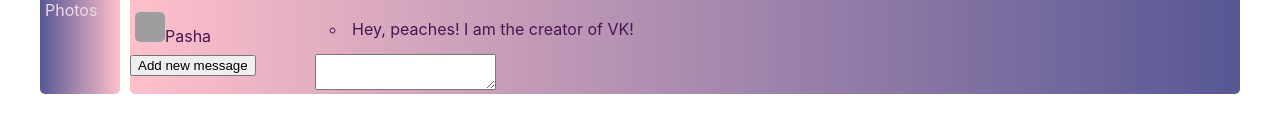
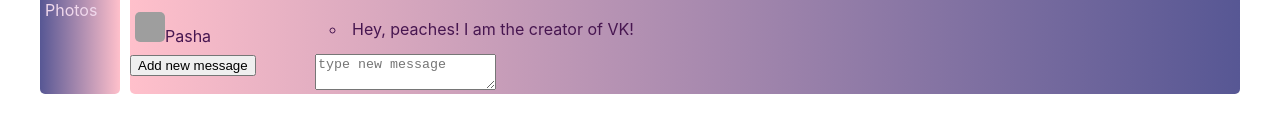
Before and after one commit to Denis-Ukraintsev/first-react-app, a React (Create React App) app: page /Dialogues in a window 1280 px wide. Shown: the part 215-348 px from the top of the page. Built offline with nearby package versions, Linux system fonts and the light colour scheme; grey boxes are pictures that could not be loaded.

Commit message:
Put changes in updateNewPostMessageCreateAction in store.js

```diff
--- a/src/components/Dialogues/Dialogues.jsx
+++ b/src/components/Dialogues/Dialogues.jsx
@@ -38,9 +38,10 @@ const Dialogues = (props) => {
       </div>
       <div>
         <textarea
+          placeholder="type new message"
           onChange={onMessageChange}
           ref={newMessageElement}
-          value={props.newPostText}
+          value={props.newMessage}
         ></textarea>
       </div>
     </DialoguesContainer>
--- a/src/components/Profile/MyPosts/MyPosts.jsx
+++ b/src/components/Profile/MyPosts/MyPosts.jsx
@@ -30,6 +30,7 @@ const MyPosts = (props) => {
       <ItemContainer>{i18n.myPosts}</ItemContainer>
       <div>
         <textarea
+          name="ter"
           onChange={onPostChange}
           ref={newPostElement}
           value={props.newPostText}
--- a/src/components/redux/store.js
+++ b/src/components/redux/store.js
@@ -84,7 +84,7 @@ const store = {
       this._state.dialoguesPage.newMessage = ''
       this.rerenderEntireTree()
     } else if (action.type === UPDATE_NEW_POST_MESSAGE) {
-      this._state.dialoguesPage.newMessage = action.newText
+      this._state.dialoguesPage.newMessage = action.messageText
       this.rerenderEntireTree()
     }
   },
@@ -94,14 +94,14 @@ export const addNewMessageCreateAction = () => ({ type: ADD_NEW_MESSAGE })
 
 export const updateNewPostMessageCreateAction = (text) => ({
   type: UPDATE_NEW_POST_MESSAGE,
-  text,
+  messageText: text,
 })
 
 export const addPostCreateAction = () => ({ type: ADD_POST })
 
 export const updateNewPostTextCreateAction = (text) => ({
   type: UPDATE_NEW_POST_TEXT,
-  text,
+  newText: text,
 })
 
 export default store
```
